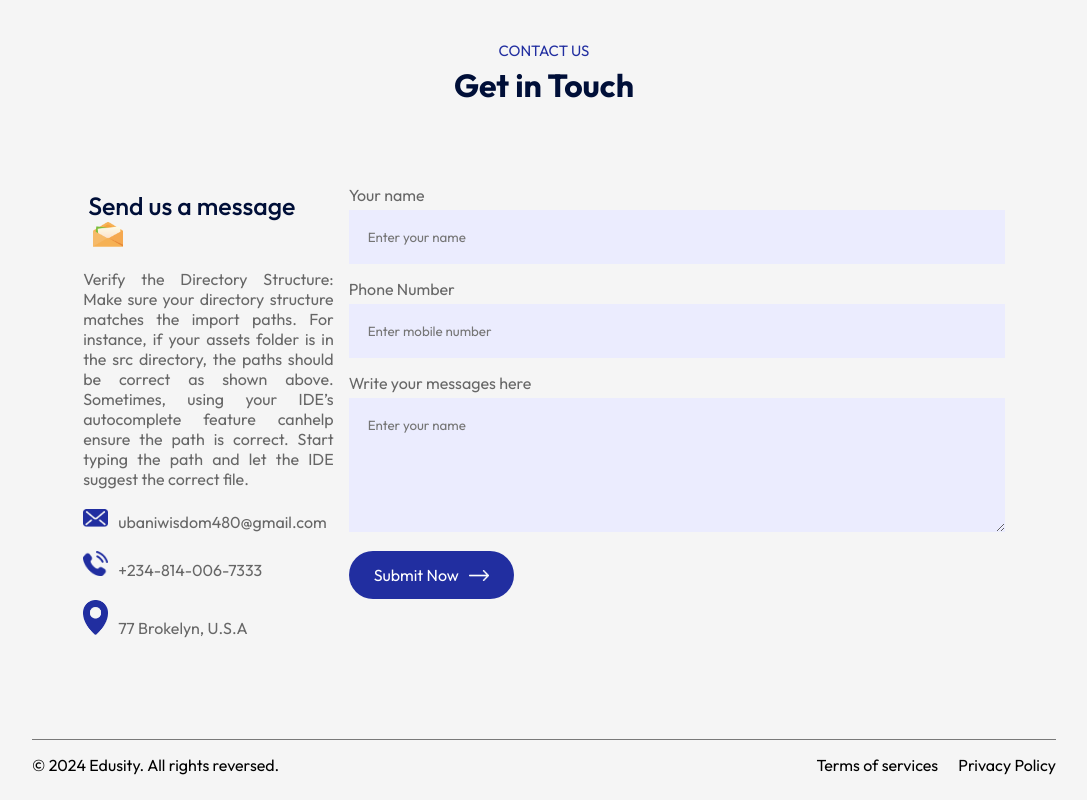
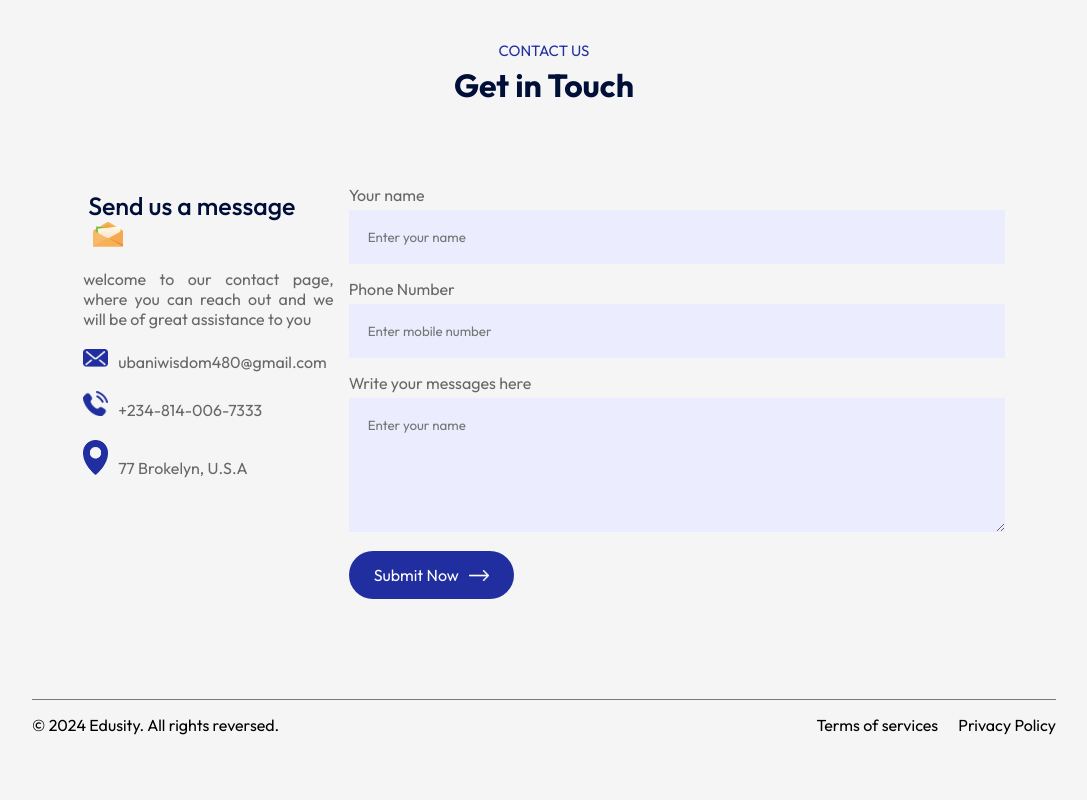
Before and after one commit to Whizzywar/Whizzycity, a React (Vite) app: page / in a window 1280 px wide. Shown: the part 3117-3917 px from the top of the page, without its empty margins (96-1183 px from the left). After the commit the page ends 3877 px from the top, so only its background shows below. Built offline with nearby package versions, Linux system fonts and the light colour scheme.

Commit message:
added new task

```diff
--- a/src/Components/Contact/Contact.jsx
+++ b/src/Components/Contact/Contact.jsx
@@ -39,13 +39,10 @@ const Contact = () => {
           Send us a message <img src={msg_icon} />
         </h3>
         <p>
-          Verify the Directory Structure: Make sure your directory structure
-          matches the import paths. For instance, if your assets folder is in
-          the src directory, the paths should be correct as shown above.
-          Sometimes, using your IDE’s autocomplete feature canhelp ensure the
-          path is correct. Start typing the path and let the IDE suggest the
-          correct file.
+          welcome to our contact page, where you can reach out and we will be of
+          great assistance to you{" "}
         </p>
+
         <ul>
           <li>
             <img src={mail_icon} alt="" />
```
